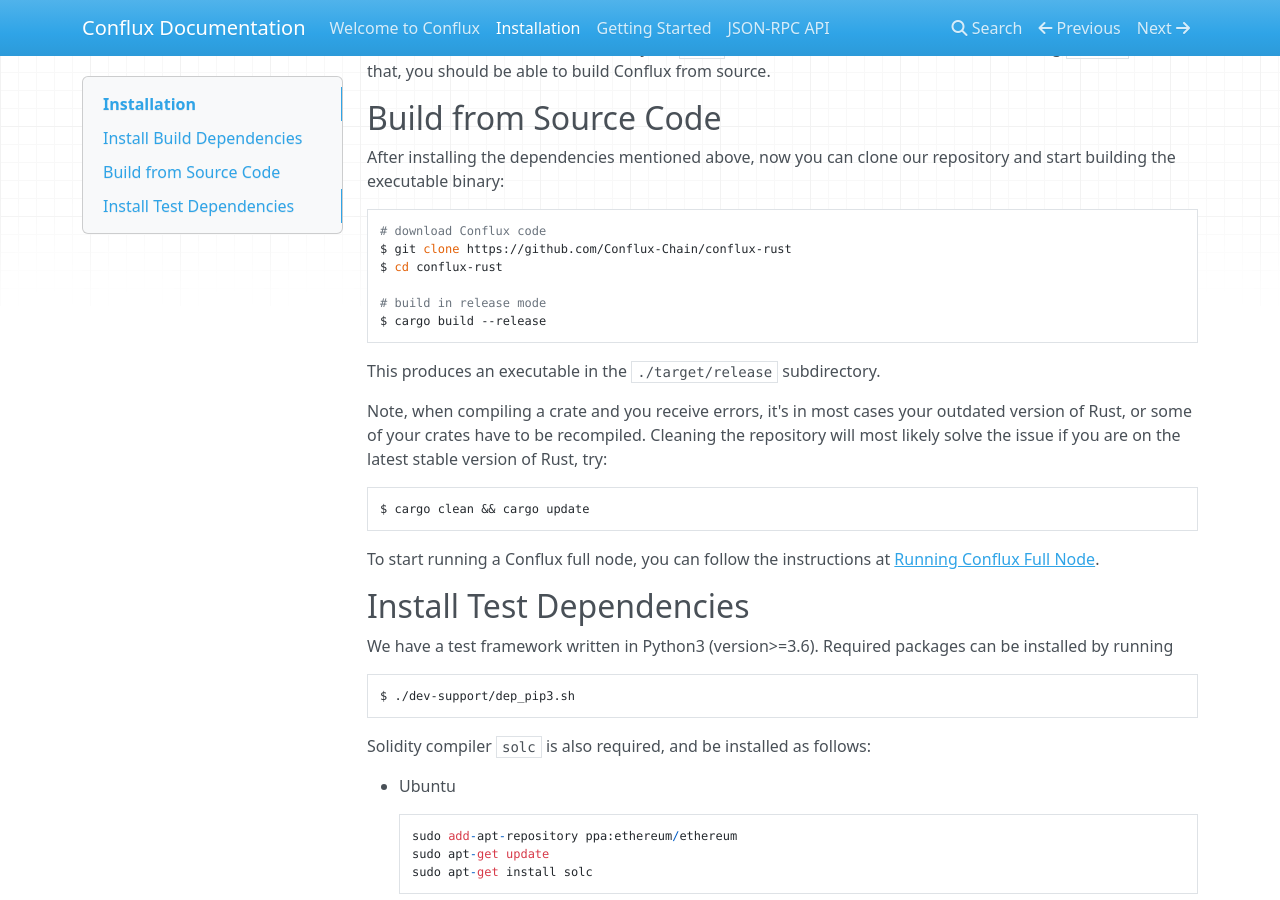
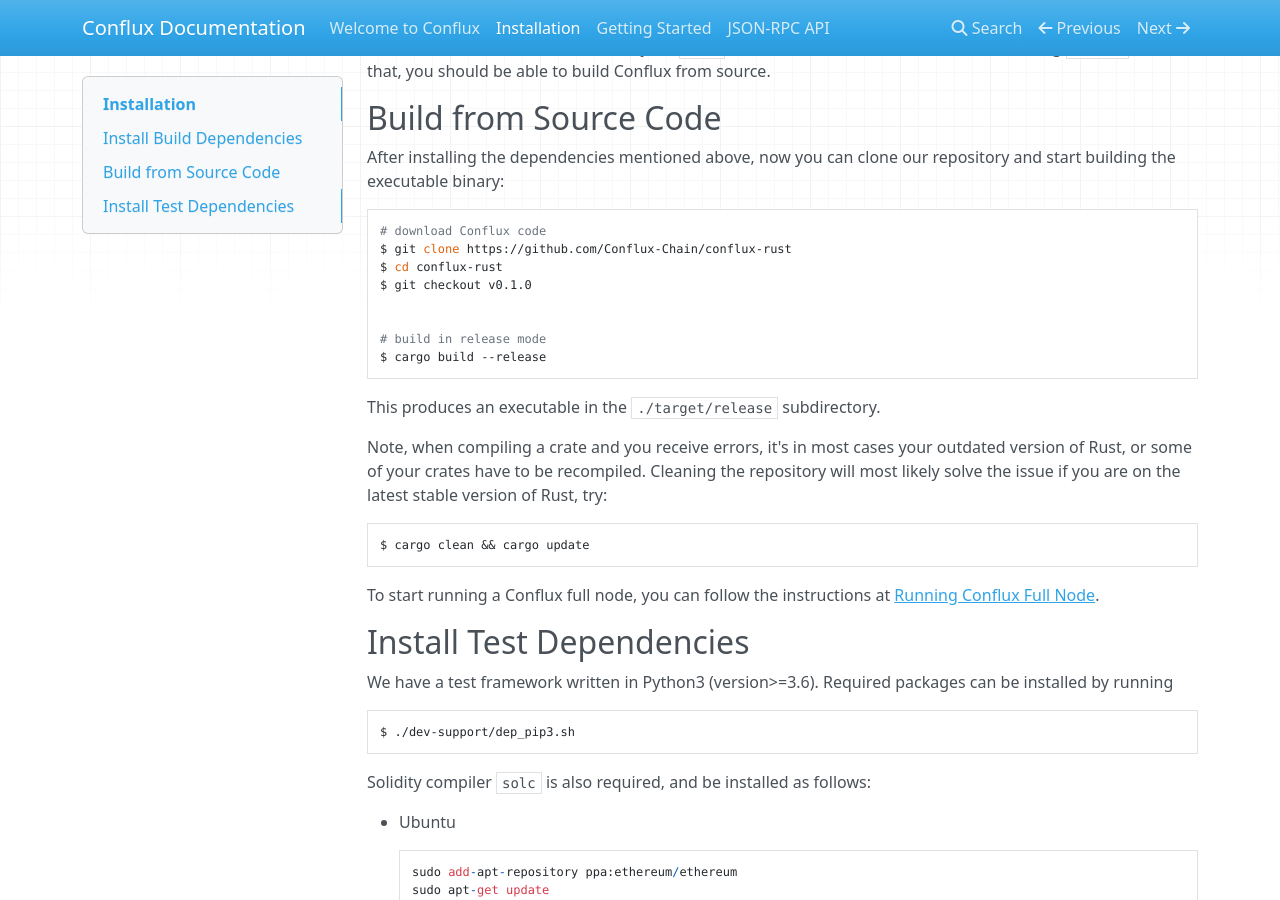
Before and after one commit to Conflux-Chain/conflux-doc, an MkDocs documentation site: the page built from docs/install.md, in a window 1280 px wide and 900 px high, scrolled down 1206 px. Built offline with MkDocs 1.6.1, drawn with Linux system fonts in a browser that asks for light colours; nearby versions of some CDN libraries.

Commit message:
Add tag.

```diff
--- a/docs/install.md
+++ b/docs/install.md
@@ -50,6 +50,8 @@
 # download Conflux code
 $ git clone https://github.com/Conflux-Chain/conflux-rust
 $ cd conflux-rust
+$ git checkout v0.1.0
+
 
 # build in release mode
 $ cargo build --release
```
